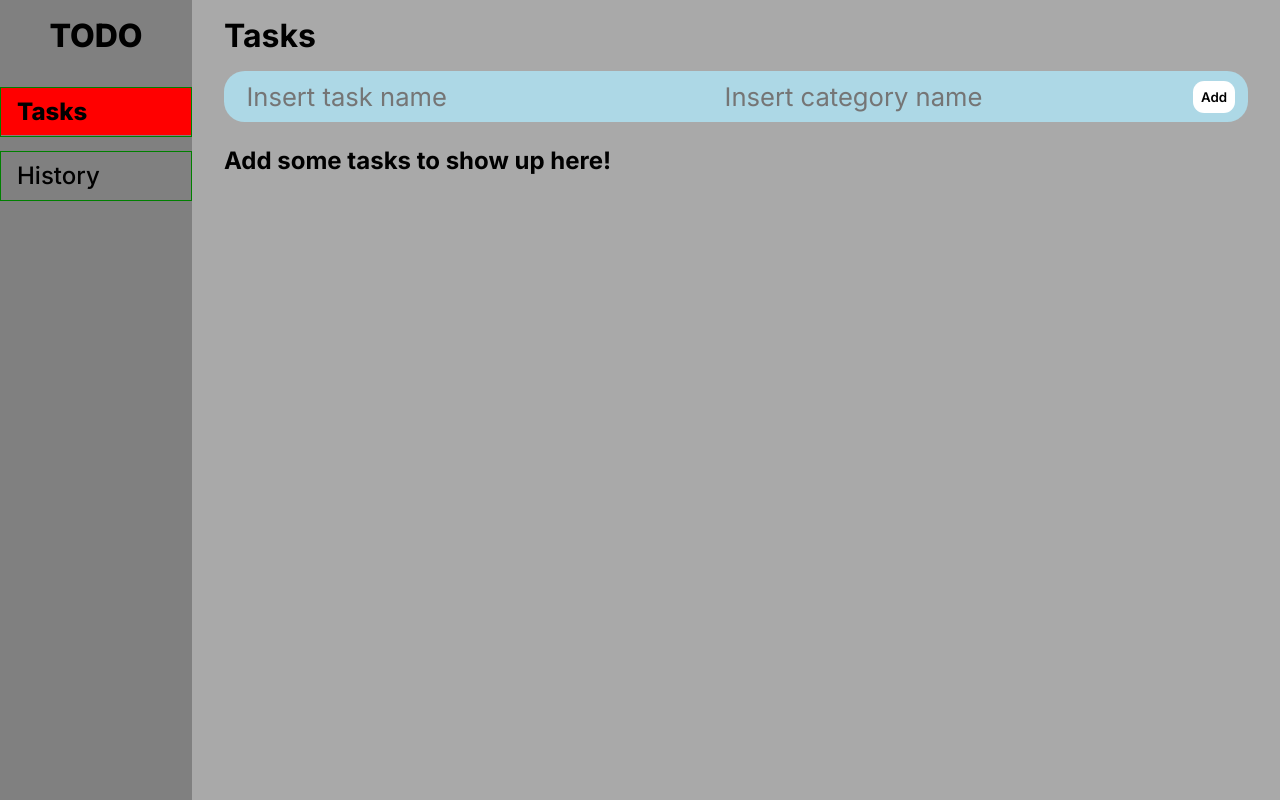
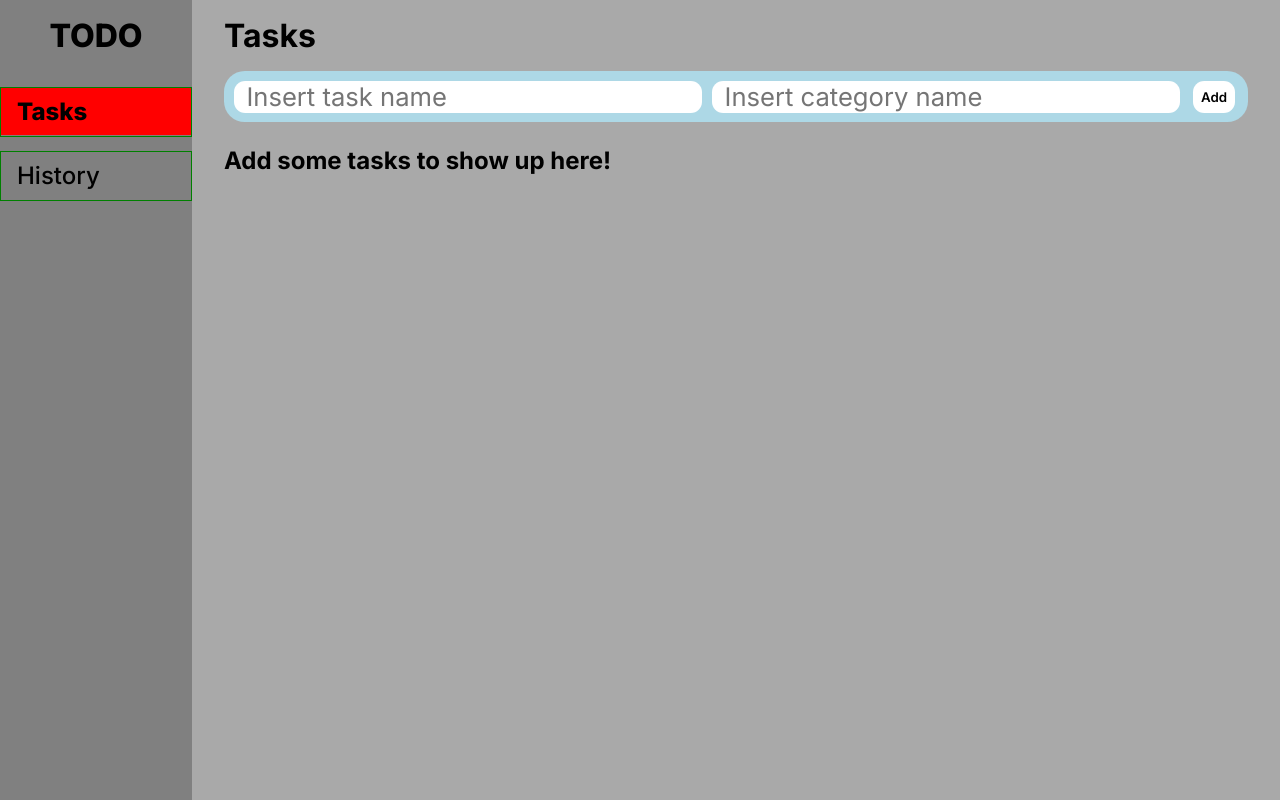
Before and after one commit to Moo2meenn/todo-app, a React (Create React App) app: page / in a window 1280 px wide. Built offline with nearby package versions, Linux system fonts and the light colour scheme.

Commit message:
Restore old category input

```diff
--- a/src/App.js
+++ b/src/App.js
@@ -8,11 +8,12 @@ import styled from "styled-components";
 import Tasks from "./pages/Tasks";
 import History from "./pages/History";
 
-import { useTasks, useTaskHistory } from "./states";
+import { useTasks, useTaskHistory, useCategories } from "./states";
 
 function App() {
   const [tasks, setTasks] = useTasks();
   const [history, setHistory] = useTaskHistory();
+  const [categories, setCategories] = useCategories();
 
   return (
     <div>
@@ -29,6 +30,8 @@ function App() {
                 setTasks={setTasks}
                 history={history}
                 setHistory={setHistory}
+                categories={categories}
+                setCategories={setCategories}
               />
             }
           />
--- a/src/components/CreateTask.js
+++ b/src/components/CreateTask.js
@@ -3,7 +3,7 @@ import styled from "styled-components";
 import { BaseButton } from "./GlobalStyles";
 import { v4 as uuidv4 } from "uuid";
 
-const CreateTask = ({ setTasks, setHistory }) => {
+const CreateTask = ({ tasks, setTasks, setHistory }) => {
   function handleSubmit(e) {
     e.preventDefault();
     const formData = new FormData(e.target);
@@ -26,7 +26,6 @@ const CreateTask = ({ setTasks, setHistory }) => {
       },
     ]);
   }
-
   return (
     <StyledForm onSubmit={handleSubmit}>
       <StyledName
@@ -56,7 +55,7 @@ const StyledForm = styled.form`
 `;
 
 const StyledName = styled.input`
-  background-color: transparent;
+  background-color: white;
   border: none;
   outline: none;
   border-radius: 0.7rem;
--- a/src/components/EditTaskModal.js
+++ b/src/components/EditTaskModal.js
@@ -1,19 +1,92 @@
-import React from "react";
+import React, { useState } from "react";
 import * as Dialog from "@radix-ui/react-dialog";
 import { styled, keyframes } from "styled-components";
 import { BaseButton } from "./GlobalStyles";
 
-const EditTaskModal = () => (
-  <Dialog.Root>
+const EditTaskModal = ({ setTasks, setHistory, task }) => {
+  const [open, setOpen] = useState(false);
+
+  function handleEdit(e) {
+    e.preventDefault();
+    const formData = new FormData(e.target);
+    const name = formData.get("name")?.trim();
+    const category = formData.get("category")?.trim();
+    const time = new Date().toUTCString();
+
+    if (!name || !category) return;
+
+    setHistory((history) => [
+      ...history,
+      {
+        ...task,
+        name: `${task.name} → ${name}`,
+        category: `${task.category} → ${category}`,
+        time,
+        status: "Modified",
+      },
+    ]);
+
+    setTasks((tasks) =>
+      tasks.map((t) => (t.id === task.id ? { ...task, name, category } : t))
+    );
+
+    setOpen(false);
+  }
+
+  return (
+    <Dialog.Root open={open} onOpenChange={setOpen}>
       <Dialog.Trigger asChild>
-      <BaseButton className="Button violet">Edit profile</BaseButton>
+        <BaseButton>Edit profile</BaseButton>
       </Dialog.Trigger>
       <Dialog.Portal>
         <StyledDialogOverlay />
-      <StyledDialogContent></StyledDialogContent>
+        <StyledDialogContent>
+          <h2>Modifying: {task.name}</h2>
+          <StyledForm onSubmit={handleEdit}>
+            <StyledName
+              name="name"
+              type="text"
+              placeholder="Insert task name"
+              maxLength="32"
+            />
+            <StyledName
+              name="category"
+              type="text"
+              placeholder="Insert category name"
+              maxLength="32"
+            />
+            <BaseButton type="submit">Modify</BaseButton>
+          </StyledForm>
+        </StyledDialogContent>
       </Dialog.Portal>
     </Dialog.Root>
   );
+};
+
+const StyledForm = styled.form`
+  width: 100%;
+  display: flex;
+  flex-direction: column;
+  gap: 1rem;
+  padding: 0.6rem;
+  border-radius: 1.3rem;
+  margin: 1rem 2rem 0rem 0rem;
+  background-color: lightblue;
+  justify-content: space-between;
+`;
+
+const StyledName = styled.input`
+  background-color: white;
+  border: none;
+  outline: none;
+  border-radius: 0.7rem;
+  padding: 0.2rem 0.8rem;
+  height: 2rem;
+  width: 100%;
+  margin-right: 0.6rem;
+  font-size: 1.6rem;
+  color: #1f1f1f;
+`;
 
 const overlayShow = keyframes`
   from {
--- a/src/components/HistoryTask.js
+++ b/src/components/HistoryTask.js
@@ -21,6 +21,7 @@ const Task = ({ task, setTasks, setHistory }) => {
   return (
     <StyledDiv>
       <StyledName>{task.name}</StyledName>
+      <h3>{task.category}</h3>
       <InnerDiv>
         <StyledH3>
           {task.status} • {task.time}
--- a/src/components/Task.js
+++ b/src/components/Task.js
@@ -24,9 +24,14 @@ const Task = ({ task, setTasks, setHistory }) => {
   return (
     <StyledDiv>
       <StyledName>{task.name}</StyledName>
+      <h3>{task.category}</h3>
       <InnerDiv>
         <BaseButton onClick={doneHandler}>Mark as Done</BaseButton>
-        <EditTaskModal />
+        <EditTaskModal
+          task={task}
+          setTasks={setTasks}
+          setHistory={setHistory}
+        />
         <BaseButton onClick={deleteHandler}>Delete</BaseButton>
       </InnerDiv>
     </StyledDiv>
--- a/src/states.js
+++ b/src/states.js
@@ -1,4 +1,5 @@
 import { useState, useEffect } from "react";
+import { v4 as uuidv4 } from "uuid";
 
 function useLocalStorageState(key, defaultValue) {
   let value = defaultValue;
@@ -27,3 +28,20 @@ export function useTasks() {
 export function useTaskHistory() {
   return useLocalStorageState("history", []);
 }
+
+export function useCategories() {
+  return useLocalStorageState("categories", [
+    {
+      id: uuidv4(),
+      name: "Work",
+    },
+    {
+      id: uuidv4(),
+      name: "Home",
+    },
+    {
+      id: uuidv4(),
+      name: "Life",
+    },
+  ]);
+}
```
Lines whose indentation alone changed are shown as unchanged.
